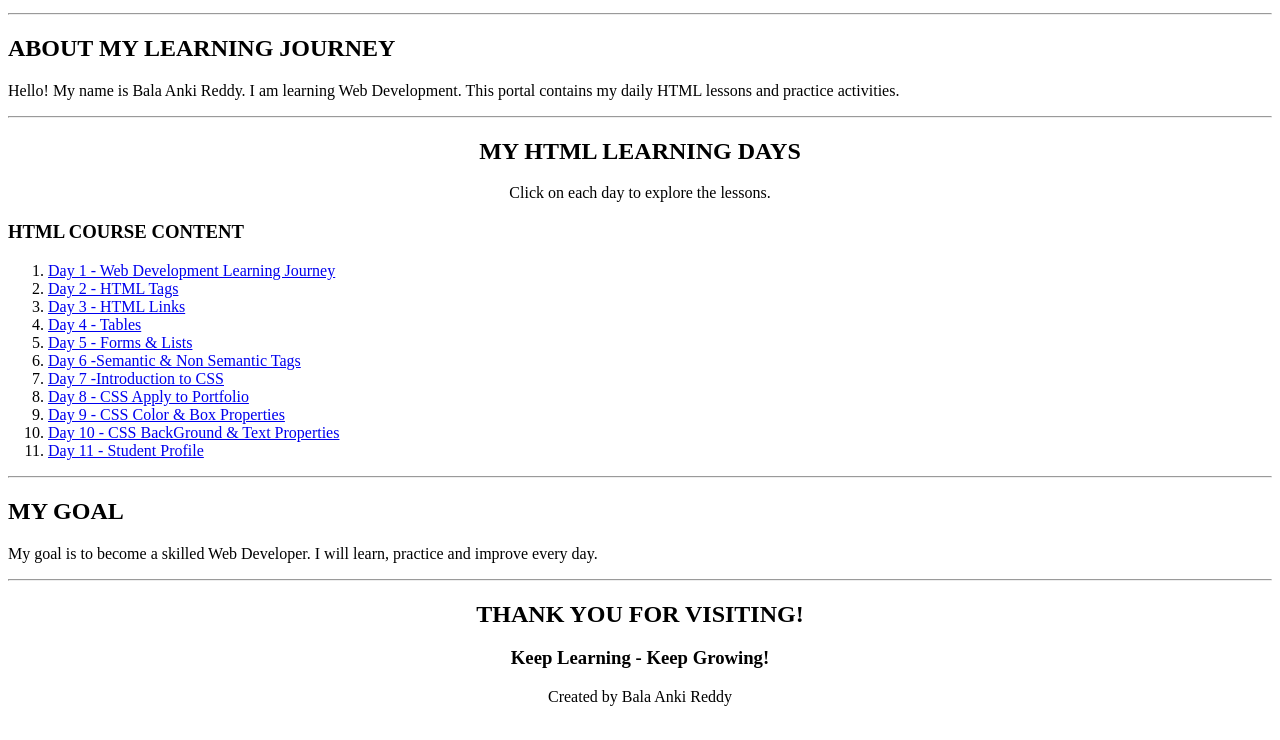
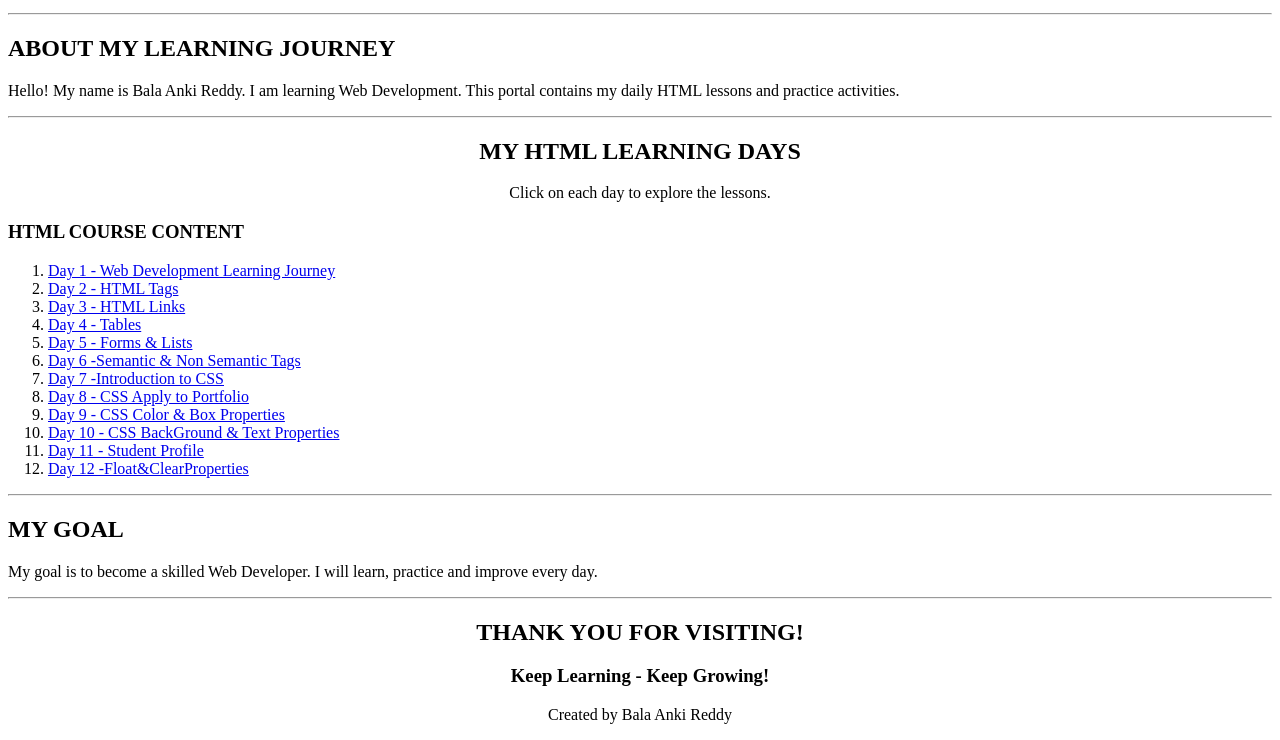
Before and after one commit to BalaAnkiReddy5103/HTML_JOURNEY, a plain HTML site: page index.html in a window 1280 px wide. Shown: the part 148-888 px from the top of the page. Drawn offline with Linux system fonts and the light colour scheme.

Commit message:
Add Day 12 - Float & Clear Properties link
Added a new link for Day 12 - Float & Clear Properties in the HTML course content section.

```diff
--- a/index.html
+++ b/index.html
@@ -66,6 +66,7 @@
             <li><a href="./Color&BoxProperties.html">Day 9 - CSS Color & Box Properties</a></li>
             <li><a href="./Background&TextProperties.html">Day 10 - CSS BackGround & Text Properties</a></li>
             <li><a href="./Font&BorderBoxProperties.html">Day 11 - Student Profile</a></li>
+            <li><a href="./Float&ClearProperties.html">Day 12 -Float&ClearProperties</a> </li>
         </ol>
     </section>
 
```
